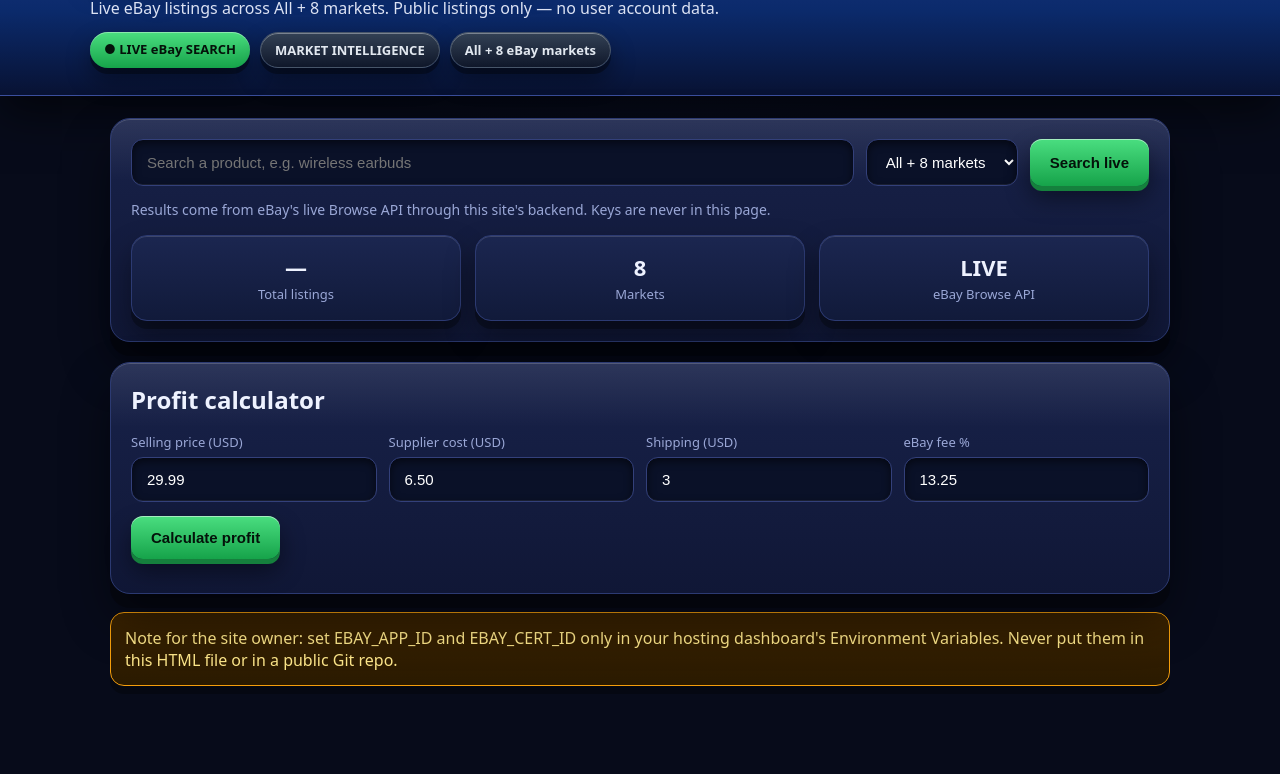
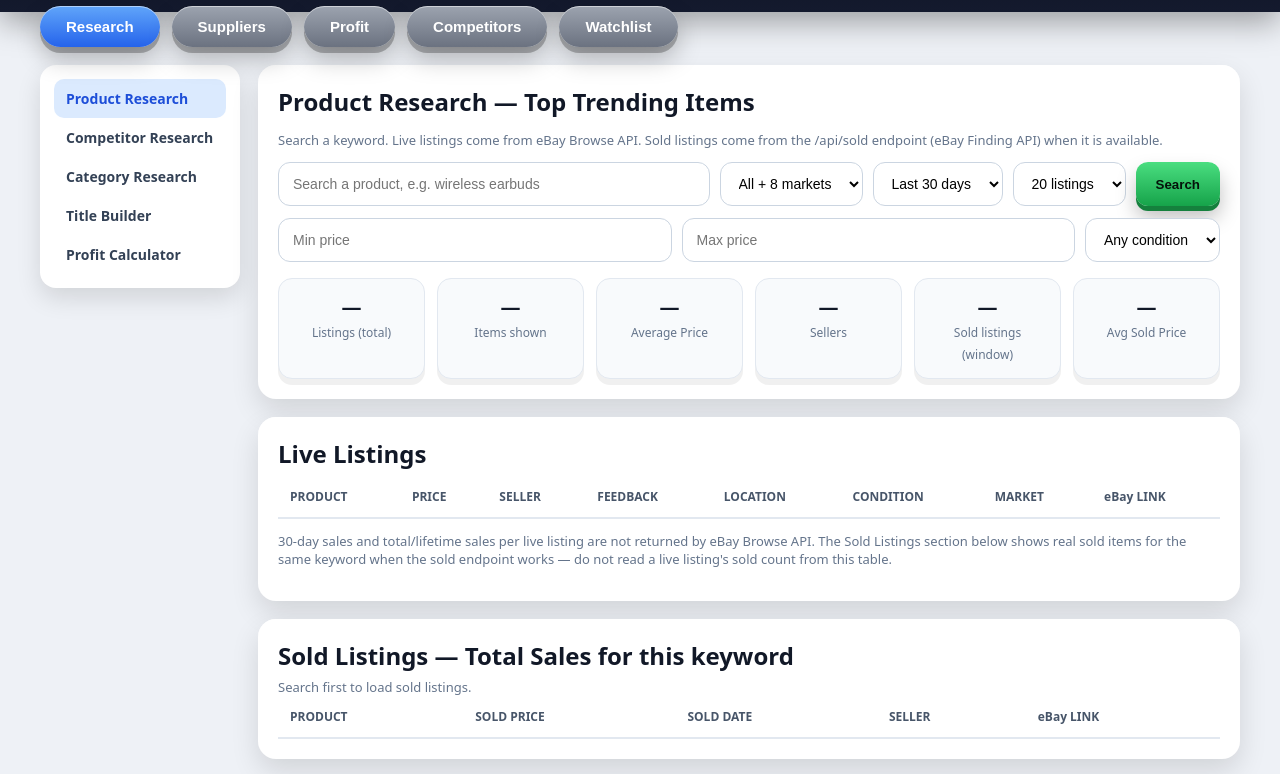
Before and after one commit to mariyamkahonyarr-afk/ebay-public-research-tool, a website: page index.html in a window 1280 px wide. Shown: the part 91-865 px from the top of the page. Before the commit the page ends 817 px from the top, so only its background shows below. Drawn offline with Linux system fonts and the light colour scheme.

Commit message:
Update index.html

```diff
--- a/index.html
+++ b/index.html
@@ -3,141 +3,136 @@
 <head>
 <meta charset="UTF-8">
 <meta name="viewport" content="width=device-width, initial-scale=1.0">
-<title>eBay Product Research Tool</title>
+<title>eBay Product Research Tool — ZIK-style</title>
 <style>
 *{box-sizing:border-box}
-  :root{--bg:#070b1a;--card:#121a38;--card2:#0e1530;--line:#2c3a72;--text:#eef2ff;--muted:#9aa7d6;--green:#22c55e;--blue:#0ea5e9}
-  body{margin:0;font-family:system-ui,-apple-system,Segoe UI,Arial,sans-serif;background:radial-gradient(1200px 500px at 50% -10%,#1e3a8a55,transparent 60%),var(--bg);color:var(--text);min-height:100vh}
-  header{padding:34px 20px 26px;background:linear-gradient(180deg,#1e3a8a 0%,#0b2a6b 55%,#081233 100%);border-bottom:1px solid #3b4f9e;box-shadow:0 18px 40px rgba(0,0,0,.55),inset 0 1px 0 rgba(255,255,255,.25)}
-  .hero{max-width:1100px;margin:0 auto}
-  .hero h1{margin:0;font-size:34px;letter-spacing:-.5px;text-shadow:0 3px 0 rgba(0,0,0,.45),0 10px 24px rgba(0,0,0,.5)}
-  .hero p{margin:8px 0 0;opacity:.92}
-  .badges{margin-top:14px;display:flex;gap:10px;flex-wrap:wrap}
-  .badge{display:inline-block;padding:8px 14px;border-radius:999px;font-weight:800;font-size:13px;box-shadow:0 6px 0 rgba(0,0,0,.35),0 12px 24px rgba(0,0,0,.4),inset 0 1px 0 rgba(255,255,255,.35);transform:translateY(-1px)}
-  .badge.green{background:linear-gradient(180deg,#4ade80,#16a34a);color:#04120a}
-  .badge.dark{background:linear-gradient(180deg,#334155,#0f172a);color:#e2e8f0;border:1px solid #475569}
-  main{max-width:1100px;margin:0 auto;padding:22px 20px 40px}
-  .card{background:linear-gradient(180deg,#18224a,#101736);border:1px solid var(--line);border-radius:20px;padding:20px;position:relative;box-shadow:0 14px 0 rgba(0,0,0,.28),0 24px 48px rgba(0,0,0,.45),inset 0 1px 0 rgba(255,255,255,.18)}
-  .card::before{content:"";position:absolute;inset:0;border-radius:20px;background:linear-gradient(180deg,rgba(255,255,255,.09),transparent 28%);pointer-events:none}
-  .card h2{margin:0 0 8px}
-  .row{display:flex;gap:12px;flex-wrap:wrap;position:relative;z-index:1}
-  input,select{padding:13px 15px;border-radius:12px;border:1px solid #33407a;background:#0a1128;color:#fff;font-size:15px;box-shadow:inset 0 3px 8px rgba(0,0,0,.55),inset 0 -1px 0 rgba(255,255,255,.08)}
-  input{flex:1;min-width:220px}
-  button{padding:13px 20px;border-radius:12px;border:none;background:linear-gradient(180deg,#4ade80,#16a34a);color:#04120a;font-weight:900;font-size:15px;cursor:pointer;box-shadow:0 5px 0 #15803d,0 12px 24px rgba(0,0,0,.45),inset 0 1px 0 rgba(255,255,255,.5);transition:transform .08s,box-shadow .08s}
-  button:hover{filter:brightness(1.07)}
-  button:active{transform:translateY(4px);box-shadow:0 1px 0 #15803d,0 6px 14px rgba(0,0,0,.4)}
-  .muted{color:var(--muted);font-size:14px}
-  .stats{display:grid;grid-template-columns:repeat(auto-fit,minmax(170px,1fr));gap:14px;margin-top:16px}
-  .stat{background:linear-gradient(180deg,#1b2650,#111a3a);border:1px solid var(--line);border-radius:16px;padding:16px;text-align:center;box-shadow:0 8px 0 rgba(0,0,0,.3),0 16px 30px rgba(0,0,0,.4),inset 0 1px 0 rgba(255,255,255,.15);transition:transform .15s}
-  .stat:hover{transform:translateY(-4px)}
-  .stat b{font-size:22px;display:block}
-  .stat span{color:var(--muted);font-size:13px}
-  .tablewrap{overflow-x:auto;margin-top:18px;border-radius:16px;box-shadow:0 12px 0 rgba(0,0,0,.3),0 22px 40px rgba(0,0,0,.45)}
-  table{width:100%;border-collapse:separate;border-spacing:0;min-width:900px;background:linear-gradient(180deg,#18224a,#0f1730);border:1px solid var(--line);border-radius:16px;overflow:hidden}
-  th{position:sticky;top:0;background:linear-gradient(180deg,#24346e,#16224e);padding:13px 12px;text-align:left;font-size:13px;letter-spacing:.3px;border-bottom:2px solid #3b4f9e;white-space:nowrap}
-  td{padding:12px;border-bottom:1px solid #223064;vertical-align:middle;font-size:14px}
-  tr:hover td{background:rgba(255,255,255,.04)}
-  td img{width:72px;height:72px;object-fit:cover;border-radius:10px;border:1px solid var(--line);box-shadow:0 4px 10px rgba(0,0,0,.5);display:block}
-  td .title{font-weight:700;line-height:1.35;max-width:340px}
-  td .price{font-weight:900;color:#4ade80;font-size:16px;white-space:nowrap}
-  td a{color:#7dd3fc;text-decoration:none;font-weight:800;white-space:nowrap}
-  .pill{display:inline-block;padding:4px 10px;border-radius:999px;background:#1e293b;border:1px solid #475569;font-size:12px;white-space:nowrap}
-  .profit{display:grid;grid-template-columns:repeat(auto-fit,minmax(150px,1fr));gap:12px;margin-top:14px;position:relative;z-index:1}
-  .profit label{font-size:13px;color:var(--muted)}
-  .profit input{width:100%;margin-top:5px}
-  #profitOut{font-weight:900;margin-top:14px;font-size:17px}
-  .warn{background:linear-gradient(180deg,#3a2200,#2a1a00);border:1px solid #f59e0b;color:#fde68a;padding:14px;border-radius:14px;margin-top:18px;box-shadow:0 8px 0 rgba(0,0,0,.3)}
-  @media (prefers-reduced-motion:reduce){.stat,button{transition:none}}
+body{margin:0;font-family:system-ui,-apple-system,Segoe UI,Arial,sans-serif;background:#eef1f6;color:#111827}
+header{background:linear-gradient(180deg,#0b0f1e,#141a2e);color:#fff;padding:22px 20px 18px;box-shadow:0 10px 30px rgba(0,0,0,.35)}
+.hwrap{max-width:1240px;margin:0 auto;display:flex;justify-content:space-between;gap:16px;flex-wrap:wrap;align-items:center}
+header h1{margin:0;font-size:30px;letter-spacing:.5px}
+header p{margin:4px 0 0;color:#cbd5e1;font-size:13px;letter-spacing:1px}
+.marketpill{background:#0f172a;border:1px solid #475569;color:#fff;padding:10px 16px;border-radius:999px;font-weight:700;box-shadow:0 6px 0 rgba(0,0,0,.4),inset 0 1px 0 rgba(255,255,255,.2)}
+.tabs{max-width:1240px;margin:-6px auto 0;padding:0 20px;display:flex;gap:12px;flex-wrap:wrap;position:relative;z-index:2}
+.tab{padding:12px 26px;border-radius:999px;border:none;font-weight:800;font-size:15px;cursor:pointer;box-shadow:0 6px 0 rgba(0,0,0,.25),0 12px 24px rgba(0,0,0,.25),inset 0 1px 0 rgba(255,255,255,.5)}
+.tab.active{background:linear-gradient(180deg,#60a5fa,#2563eb);color:#fff}
+.tab:not(.active){background:linear-gradient(180deg,#9ca3af,#6b7280);color:#fff}
+.layout{max-width:1240px;margin:18px auto;padding:0 20px 40px;display:flex;gap:18px;align-items:flex-start}
+aside{width:200px;flex-shrink:0;background:#fff;border-radius:16px;padding:14px;box-shadow:0 10px 24px rgba(0,0,0,.12)}
+aside a{display:block;padding:10px 12px;border-radius:10px;color:#334155;text-decoration:none;font-weight:700;font-size:14px}
+aside a.active{background:#dbeafe;color:#1d4ed8}
+main{flex:1;min-width:0}
+.card{background:#fff;border-radius:18px;padding:20px;box-shadow:0 12px 28px rgba(0,0,0,.12),inset 0 1px 0 rgba(255,255,255,.8);margin-bottom:18px}
+.card h2{margin:0 0 6px}
+.muted{color:#64748b;font-size:13px}
+.row{display:flex;gap:10px;flex-wrap:wrap;margin-top:12px}
+input,select{padding:12px 14px;border-radius:12px;border:1px solid #cbd5e1;background:#fff;font-size:14px}
+input{flex:1;min-width:200px}
+button{padding:12px 20px;border-radius:12px;border:none;background:linear-gradient(180deg,#4ade80,#16a34a);color:#04120a;font-weight:900;cursor:pointer;box-shadow:0 5px 0 #15803d,0 12px 20px rgba(0,0,0,.25)}
+button:active{transform:translateY(4px);box-shadow:0 1px 0 #15803d}
+.stats{display:grid;grid-template-columns:repeat(auto-fit,minmax(140px,1fr));gap:12px;margin-top:16px}
+.stat{background:#f8fafc;border:1px solid #e2e8f0;border-radius:14px;padding:14px;text-align:center;box-shadow:0 6px 0 rgba(0,0,0,.06)}
+.stat b{font-size:20px;display:block}
+.stat span{color:#64748b;font-size:12px}
+.tablewrap{overflow-x:auto}
+table{width:100%;border-collapse:collapse;min-width:920px}
+th{text-align:left;padding:12px;border-bottom:2px solid #e2e8f0;font-size:12px;color:#475569;white-space:nowrap}
+td{padding:12px;border-bottom:1px solid #f1f5f9;vertical-align:middle;font-size:14px}
+td img{width:64px;height:64px;object-fit:cover;border-radius:10px;display:block}
+.title{font-weight:700;line-height:1.35;max-width:320px}
+.price{font-weight:900;color:#15803d;white-space:nowrap}
+a{color:#2563eb;text-decoration:none;font-weight:700}
+.pill{display:inline-block;padding:4px 10px;border-radius:999px;background:#f1f5f9;border:1px solid #e2e8f0;font-size:12px;white-space:nowrap}
+.warn{background:#fffbeb;border:1px solid #f59e0b;color:#92400e;padding:14px;border-radius:14px;margin-top:14px}
+.profit{display:grid;grid-template-columns:repeat(auto-fit,minmax(140px,1fr));gap:10px;margin-top:12px}
+.profit input{width:100%}
+@media(max-width:800px){aside{display:none}.layout{flex-direction:column}}
 </style>
 </head>
 <body>
-<header>
-  <div class="hero">
-    <h1>eBay Product Research Tool</h1>
-    <p>Live eBay listings across All + 8 markets. Public listings only — no user account data.</p>
-    <div class="badges">
-      <span class="badge green">● LIVE eBay SEARCH</span>
-      <span class="badge dark">MARKET INTELLIGENCE</span>
-      <span class="badge dark">All + 8 eBay markets</span>
+<header><div class="hwrap"><div><h1>MARKET INTELLIGENCE</h1><p>LIVE eBay RESEARCH &nbsp;•&nbsp; All + 8 eBay markets</p></div><div class="marketpill">ebay &nbsp; All + 8 eBay markets</div></div></header>
+<div class="tabs">
+<button class="tab active" onclick="showTab('research',this)">Research</button>
+<button class="tab" onclick="showTab('suppliers',this)">Suppliers</button>
+<button class="tab" onclick="showTab('profit',this)">Profit</button>
+<button class="tab" onclick="showTab('competitors',this)">Competitors</button>
+<button class="tab" onclick="showTab('watchlist',this)">Watchlist</button>
+</div>
+<div class="layout">
+<aside>
+<a href="#" class="active" onclick="showTab('research',document.querySelectorAll('.tab')[0]);return false">Product Research</a>
+<a href="#" onclick="showTab('competitors',document.querySelectorAll('.tab')[3]);return false">Competitor Research</a>
+<a href="#" onclick="showTab('suppliers',document.querySelectorAll('.tab')[1]);return false">Category Research</a>
+<a href="#" onclick="showTab('profit',document.querySelectorAll('.tab')[2]);return false">Title Builder</a>
+<a href="#" onclick="showTab('profit',document.querySelectorAll('.tab')[2]);return false">Profit Calculator</a>
+</aside>
+<main>
+<div id="tab-research">
+<div class="card">
+<h2>Product Research — Top Trending Items</h2>
+<p class="muted" id="subline">Search a keyword. Live listings come from eBay Browse API. Sold listings come from the /api/sold endpoint (eBay Finding API) when it is available.</p>
+<div class="row">
+<input id="q" placeholder="Search a product, e.g. wireless earbuds">
+<select id="market"><option value="ALL">All + 8 markets</option><option value="US">US</option><option value="UK">UK</option><option value="DE">Germany</option><option value="AU">Australia</option><option value="CA">Canada</option><option value="FR">France</option><option value="IT">Italy</option><option value="ES">Spain</option></select>
+<select id="days"><option value="30">Last 30 days</option><option value="21">Last 21 days</option><option value="14">Last 14 days</option><option value="7">Last 7 days</option></select>
+<select id="limit"><option value="20">20 listings</option><option value="10">10 listings</option><option value="25">25 listings</option><option value="50">50 listings</option></select>
+<button onclick="doSearch()">Search</button>
+</div>
+<div class="row">
+<input id="priceMin" type="number" placeholder="Min price">
+<input id="priceMax" type="number" placeholder="Max price">
+<select id="condition"><option value="">Any condition</option><option value="NEW">New</option><option value="USED">Used</option></select>
+</div>
+<div id="status" class="muted" style="margin-top:10px"></div>
+<div class="stats">
+<div class="stat"><b id="statListings">—</b><span>Listings (total)</span></div>
+<div class="stat"><b id="statShown">—</b><span>Items shown</span></div>
+<div class="stat"><b id="statAvg">—</b><span>Average Price</span></div>
+<div class="stat"><b id="statSellers">—</b><span>Sellers</span></div>
+<div class="stat"><b id="statSold">—</b><span>Sold listings (window)</span></div>
+<div class="stat"><b id="statSoldAvg">—</b><span>Avg Sold Price</span></div>
 </div>
 </div>
-</header>
-<main>
-  <div class="card">
-    <div class="row">
-      <input id="q" placeholder="Search a product, e.g. wireless earbuds">
-      <select id="market">
-        <option value="ALL">All + 8 markets</option>
-        <option value="US">US</option><option value="UK">UK</option><option value="DE">Germany</option>
-        <option value="AU">Australia</option><option value="CA">Canada</option><option value="FR">France</option>
-        <option value="IT">Italy</option><option value="ES">Spain</option>
-      </select>
-      <button onclick="doSearch()">Search live</button>
+<div class="card"><h2>Live Listings</h2><div class="tablewrap"><table><thead><tr><th>PRODUCT</th><th>PRICE</th><th>SELLER</th><th>FEEDBACK</th><th>LOCATION</th><th>CONDITION</th><th>MARKET</th><th>eBay LINK</th></tr></thead><tbody id="results"></tbody></table></div>
+<p class="muted">30-day sales and total/lifetime sales per live listing are not returned by eBay Browse API. The Sold Listings section below shows real sold items for the same keyword when the sold endpoint works — do not read a live listing's sold count from this table.</p></div>
+<div class="card"><h2>Sold Listings — Total Sales for this keyword</h2><div id="soldStatus" class="muted">Search first to load sold listings.</div><div class="tablewrap"><table><thead><tr><th>PRODUCT</th><th>SOLD PRICE</th><th>SOLD DATE</th><th>SELLER</th><th>eBay LINK</th></tr></thead><tbody id="soldResults"></tbody></table></div></div>
 </div>
-    <p class="muted">Results come from eBay's live Browse API through this site's backend. Keys are never in this page.</p>
-    <div id="status" class="muted"></div>
-    <div class="stats">
-      <div class="stat"><b id="statTotal">—</b><span>Total listings</span></div>
-      <div class="stat"><b id="statMarkets">8</b><span>Markets</span></div>
-      <div class="stat"><b>LIVE</b><span>eBay Browse API</span></div>
+<div id="tab-profit" style="display:none"><div class="card"><h2>Profit Calculator</h2><div class="profit"><div><label>Selling price (USD)</label><input id="sell" type="number" step="0.01" value="29.99"></div><div><label>Supplier cost (USD)</label><input id="cost" type="number" step="0.01" value="6.50"></div><div><label>Shipping (USD)</label><input id="ship" type="number" step="0.01" value="3"></div><div><label>eBay fee %</label><input id="fee" type="number" step="0.01" value="13.25"></div></div><button style="margin-top:14px" onclick="calcProfit()">Calculate profit</button><div id="profitOut" style="font-weight:900;margin-top:12px"></div></div></div>
+<div id="tab-suppliers" style="display:none"><div class="card"><h2>Suppliers — Item Finder</h2><p class="muted">Search a product above, then use the AliExpress search link on each live row in the full version, or search the title on AliExpress / Alibaba / CJ directly. This public version does not auto-import or order from suppliers.</p><div class="warn">Supplier matching in ZIK compares eBay price vs supplier cost and calculates margin/ROI. Here, use the Profit Calculator above with the supplier cost you find.</div></div></div>
+<div id="tab-competitors" style="display:none"><div class="card"><h2>Competitor Research</h2><p class="muted">Type a seller name in the main search? No — in this public version, click a seller name in the Live Listings table and search that seller's other listings by using the same keyword search, then filter by seller in your head. A full seller-page (revenue, sold, active, successful %, sell-through) needs seller-level sold history, which Browse API does not provide.</p></div></div>
+<div id="tab-watchlist" style="display:none"><div class="card"><h2>Watchlist</h2><p class="muted">This public version does not save a watchlist (no login). Use your browser bookmarks for products you want to re-check.</p></div></div>
+<div class="warn">Owner note: EBAY_APP_ID and EBAY_CERT_ID stay only in Vercel Environment Variables. Never put them in this page or in a public Git repo.</div>
+</main>
 </div>
-  </div>
-  <div class="card" style="margin-top:20px">
-    <h2>Profit calculator</h2>
-    <div class="profit">
-      <div><label>Selling price (USD)</label><input id="sell" type="number" step="0.01" value="29.99"></div>
-      <div><label>Supplier cost (USD)</label><input id="cost" type="number" step="0.01" value="6.50"></div>
-      <div><label>Shipping (USD)</label><input id="ship" type="number" step="0.01" value="3"></div>
-      <div><label>eBay fee %</label><input id="fee" type="number" step="0.01" value="13.25"></div>
-    </div>
-    <button style="margin-top:14px" onclick="calcProfit()">Calculate profit</button>
-    <div id="profitOut"></div>
-  </div>
-  <div class="tablewrap" id="tablewrap" style="display:none">
-    <table>
-      <thead><tr><th>Picture</th><th>Product</th><th>Total listings<br><span style="font-weight:400;opacity:.8">(this search)</span></th><th>Real-time listing price</th><th>Market</th><th>Condition</th><th>Seller</th><th>eBay link</th></tr></thead>
-      <tbody id="results"></tbody>
-    </table>
-    <p class="muted" style="padding:10px 14px">Note: per-item sold count is not returned by eBay's live Browse API, so Total Sales per item is shown as —. The "Total listings" column shows the live total for this search in that market. Sold-history data needs a separate sold-data step.</p>
-  </div>
-  <div class="warn">Note for the site owner: set EBAY_APP_ID and EBAY_CERT_ID only in your hosting dashboard's Environment Variables. Never put them in this HTML file or in a public Git repo.</div>
-</main>
 <script>
+function showTab(id,btn){['research','suppliers','profit','competitors','watchlist'].forEach(t=>{document.getElementById('tab-'+t).style.display=(t===id?'block':'none')});document.querySelectorAll('.tab').forEach(b=>b.classList.remove('active'));if(btn)btn.classList.add('active');}
+const esc=s=>String(s||'').replace(/&/g,'&amp;').replace(/</g,'&lt;').replace(/"/g,'&quot;');
+const marketNames={EBAY_US:'US',EBAY_GB:'UK',EBAY_DE:'Germany',EBAY_AU:'Australia',EBAY_CA:'Canada',EBAY_FR:'France',EBAY_IT:'Italy',EBAY_ES:'Spain'};
 async function doSearch(){
-  const q=document.getElementById('q').value.trim();
-  const market=document.getElementById('market').value;
+const q=document.getElementById('q').value.trim();const market=document.getElementById('market').value;const days=document.getElementById('days').value;const limit=document.getElementById('limit').value;
 if(!q){document.getElementById('status').textContent='Please type a product name first.';return;}
-  document.getElementById('status').textContent='Searching live eBay…';
-  document.getElementById('results').innerHTML='';
+document.getElementById('status').textContent='Searching live eBay…';document.getElementById('results').innerHTML='';document.getElementById('soldResults').innerHTML='';
 try{
-    const r=await fetch(`/api/search?q=${encodeURIComponent(q)}&market=${market}&limit=20`);
-    const d=await r.json();
+const r=await fetch(`/api/search?q=${encodeURIComponent(q)}&market=${market}&limit=${limit}`);const d=await r.json();
 if(!d.ok){document.getElementById('status').textContent='Error: '+d.error;return;}
-    let total=0, html='';
-    d.results.forEach(m=>{
-      total+=m.total;
-      m.items.forEach(it=>{
-        const esc=(s)=>String(s||'').replace(/&/g,'&amp;').replace(/</g,'&lt;').replace(/"/g,'&quot;');
-        html+=`<tr><td>${it.image?`<img src="${it.image}" alt="">`:'—'}</td><td><div class="title">${esc(it.title)}</div></td><td>${m.total.toLocaleString()}</td><td class="price">${esc(it.price||'—')}</td><td><span class="pill">${m.market}</span></td><td>${esc(it.condition||'—')}</td><td>${esc(it.seller||'—')}</td><td>${it.url?`<a href="${it.url}" target="_blank" rel="noopener">View on eBay →</a>`:'—'}</td></tr>`;
-      });
-    });
-    document.getElementById('tablewrap').style.display='block';
-    document.getElementById('statTotal').textContent=total.toLocaleString();
-    document.getElementById('status').textContent=`Found ${total.toLocaleString()} listings for "${d.query}" (${d.market}).`;
-    document.getElementById('results').innerHTML=html||'<p class="muted">No listings found.</p>';
+let total=0,shown=0,prices=[],sellers=new Set(),html='';
+d.results.forEach(m=>{total+=m.total;m.items.forEach(it=>{shown++;if(it.priceValue)prices.push(it.priceValue);if(it.seller)sellers.add(it.seller);
+const pMin=+document.getElementById('priceMin').value||0;const pMax=+document.getElementById('priceMax').value||Infinity;if(it.priceValue&&(it.priceValue<pMin||it.priceValue>pMax))return;
+const cond=document.getElementById('condition').value;if(cond&&it.condition&&it.condition!==cond)return;
+html+=`<tr><td><div style="display:flex;gap:10px;align-items:center">${it.image?`<img src="${it.image}" alt="">`:''}<div class="title">${esc(it.title)}</div></div></td><td class="price">${esc(it.price||'—')}</td><td>${esc(it.seller||'—')}</td><td>${it.feedbackScore!=null?it.feedbackScore.toLocaleString():'—'}</td><td>${esc(it.location||'—')}</td><td>${esc(it.condition||'Not specified')}</td><td><span class="pill">${marketNames[m.market]||m.market}</span></td><td>${it.url?`<a href="${it.url}" target="_blank" rel="noopener">View on eBay →</a>`:'—'}</td></tr>`;});});
+document.getElementById('statListings').textContent=total.toLocaleString();document.getElementById('statShown').textContent=shown;document.getElementById('statAvg').textContent=prices.length?('$'+(prices.reduce((a,b)=>a+b,0)/prices.length).toFixed(2)):'—';document.getElementById('statSellers').textContent=sellers.size;
+document.getElementById('status').textContent=`Found ${total.toLocaleString()} listings for "${d.query}" (${d.market}).`;document.getElementById('results').innerHTML=html||'<tr><td colspan="8">No listings found for these filters.</td></tr>';
+loadSold(q,days);
 }catch(e){document.getElementById('status').textContent='Error: '+e.message;}
 }
-function calcProfit(){
-  const sell=+document.getElementById('sell').value||0;
-  const cost=+document.getElementById('cost').value||0;
-  const ship=+document.getElementById('ship').value||0;
-  const feePct=+document.getElementById('fee').value||0;
-  const fee=sell*feePct/100;
-  const profit=sell-cost-ship-fee;
-  const margin=sell?profit/sell*100:0;
-  const roi=(cost+ship)?profit/(cost+ship)*100:0;
-  document.getElementById('profitOut').textContent=`Profit: $${profit.toFixed(2)} · Margin: ${margin.toFixed(2)}% · ROI: ${roi.toFixed(2)}% (fee $${fee.toFixed(2)})`;
-}
+async function loadSold(q,days){
+document.getElementById('soldStatus').textContent='Loading sold listings…';
+try{const r=await fetch(`/api/sold?q=${encodeURIComponent(q)}&days=${days}`);const d=await r.json();
+if(!d.ok){document.getElementById('soldStatus').textContent='Sold data unavailable: '+d.error+' — live listings above are still real.';document.getElementById('statSold').textContent='—';return;}
+document.getElementById('statSold').textContent=d.total.toLocaleString();document.getElementById('statSoldAvg').textContent=d.avgSoldPrice?('$'+d.avgSoldPrice):'—';
+document.getElementById('soldStatus').textContent=`Sold listings in last ${days} days: ${d.total.toLocaleString()} (source: eBay Finding API, sold-items-only search).`;
+document.getElementById('soldResults').innerHTML=d.items.map(it=>`<tr><td><div style="display:flex;gap:10px;align-items:center">${it.image?`<img src="${it.image}" alt="">`:''}<div class="title">${esc(it.title)}</div></div></td><td class="price">${esc(it.price||'—')}</td><td>${esc(it.soldDate||'—')}</td><td>${esc(it.seller||'—')}</td><td>${it.url?`<a href="${it.url}" target="_blank" rel="noopener">View on eBay →</a>`:'—'}</td></tr>`).join('')||'<tr><td colspan="5">No sold listings found in this window.</td></tr>';
+}catch(e){document.getElementById('soldStatus').textContent='Sold data unavailable: '+e.message;}}
+function calcProfit(){const sell=+document.getElementById('sell').value||0;const cost=+document.getElementById('cost').value||0;const ship=+document.getElementById('ship').value||0;const feePct=+document.getElementById('fee').value||0;const fee=sell*feePct/100;const profit=sell-cost-ship-fee;const margin=sell?profit/sell*100:0;const roi=(cost+ship)?profit/(cost+ship)*100:0;document.getElementById('profitOut').textContent=`Profit: $${profit.toFixed(2)} · Margin: ${margin.toFixed(2)}% · ROI: ${roi.toFixed(2)}% (fee $${fee.toFixed(2)})`;}
 </script>
 </body>
 </html>
```
Lines whose indentation alone changed are shown as unchanged.
